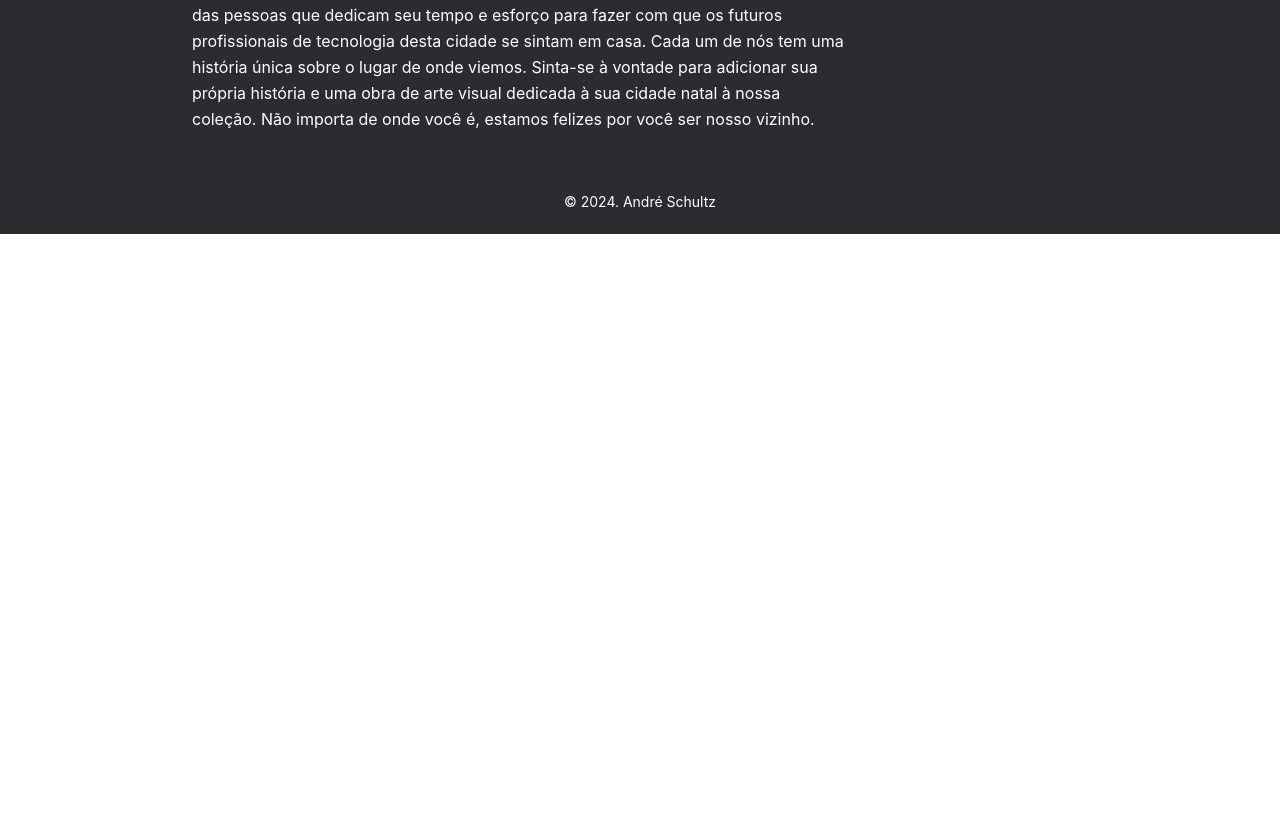
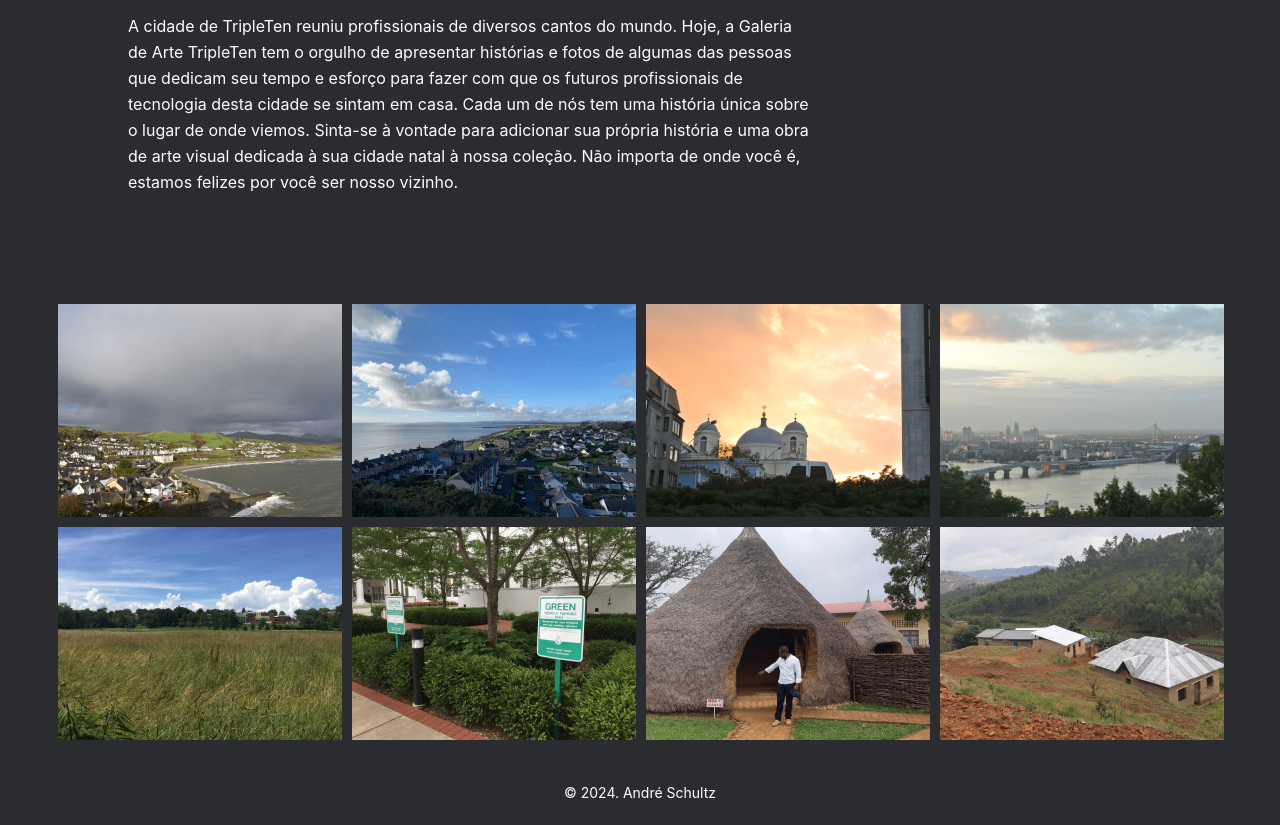
Before and after one commit to andreschultzz/web_project_homeland, a plain HTML site: page index.html in a window 1280 px wide. Shown: the part 1651-2476 px from the top of the page. Before the commit the page ends 1885 px from the top, so only its background shows below. Drawn offline with Linux system fonts and the light colour scheme.

Commit message:
feature/finished-photo-grid

```diff
--- /dev/null
+++ b/blocks/content.css
@@ -0,0 +1,6 @@
+.content {
+    width: 80vw;
+    display: flex;
+    flex-direction: column;
+    align-items: center;
+}
--- a/blocks/intro.css
+++ b/blocks/intro.css
@@ -3,6 +3,8 @@
     flex-direction: column;
     align-items: flex-start;
     padding-top: 5%;
+    width: 90%;
+    align-self: flex-start;
 }
 
 .intro__title {
@@ -13,7 +15,7 @@
     text-align: left;
     text-underline-position: from-font;
     text-decoration-skip-ink: none;
-    width: 85%;
+    width: 100%;
 }
 
 .intro__text {
@@ -22,9 +24,9 @@
     font-family: 'Inter', sans-serif;
     font-size: 16px;
     font-weight: 400;
-    line-height: 26.08px;
+    line-height: 163%;
     text-align: left;
     text-underline-position: from-font;
     text-decoration-skip-ink: none;
-    width: 72.8%;
+    width: 74%;
 }
--- a/blocks/lead.css
+++ b/blocks/lead.css
@@ -2,13 +2,13 @@
     display: flex;
     flex-direction: column;
     align-items: center;
-    width: 70vw;
+    width: 100%;
 }
 
 .lead__title {
     font-weight: 900;
     font-size: 96px;
-    width: 56vw;
+    width: 60vw;
     line-height: 100px;
     flex-wrap: wrap;
     text-align: center;
@@ -20,7 +20,7 @@
     font-weight: 400;
     font-size: 30px;
     line-height: 36px;
-    width: 56vw;
+    width: 55vw;
     flex-wrap: wrap;
     text-align: center;
     padding-top: 3.5%;
--- a/blocks/page.css
+++ b/blocks/page.css
@@ -6,8 +6,6 @@
     background-size: cover;
     color: #FFFFFF;
     font-family: 'Inter', sans-serif;
-    padding-left: 15%;
-    padding-right: 15%;
 }
 
 /* Oculta a barra de rolagem para o Chrome, Safari e Edge. */
--- a/blocks/photo-grid.css
+++ b/blocks/photo-grid.css
@@ -0,0 +1,12 @@
+.photo-grid {
+    display: grid;
+    grid-template-rows: repeat(2, 1fr);
+    grid-template-columns: repeat(4, 1fr);
+    gap: 10px;
+    width: 91vw;
+    padding-top: 9%;
+}
+
+.photo-grid__image {
+
+}
--- a/index.html
+++ b/index.html
@@ -29,7 +29,14 @@
                 <p class="intro__text">A cidade de TripleTen reuniu profissionais de diversos cantos do mundo. Hoje, a Galeria de Arte TripleTen tem o orgulho de apresentar histórias e fotos de algumas das pessoas que dedicam seu tempo e esforço para fazer com que os futuros profissionais de tecnologia desta cidade se sintam em casa. Cada um de nós tem uma história única sobre o lugar de onde viemos. Sinta-se à vontade para adicionar sua própria história e uma obra de arte visual dedicada à sua cidade natal à nossa coleção. Não importa de onde você é, estamos felizes por você ser nosso vizinho.</p>
             </section>
             <section class="photo-grid">
-
+                <img class="photo-grid__image" src="images/view01.png" alt="Vista panorâmica de uma cidade litorânea com casas brancas ao longo da costa, com uma baía e ondas quebrando na praia. O céu está parcialmente nublado e um arco-íris fraco pode ser visto ao fundo.">
+                <img class="photo-grid__image" src="images/view02.png" alt="Fotografia aérea de uma cidade costeira com casas alinhadas no declive de uma colina, margeando o oceano. O céu está azul com algumas nuvens brancas dispersas.">
+                <img class="photo-grid__image" src="images/view03.png" alt="Cúpulas douradas de uma igreja vistas ao entardecer, com o céu alaranjado ao fundo.">
+                <img class="photo-grid__image" src="images/view04.png" alt="Vista panorâmica de uma cidade grande com prédios altos e uma ponte sobre um rio, cercada por árvores. O céu está parcialmente nublado ao pôr do sol.">
+                <img class="photo-grid__image" src="images/view05.png" alt="Campo aberto com grama alta e verde, árvores ao fundo e um céu azul com nuvens brancas.">
+                <img class="photo-grid__image" src="images/view06.png" alt="Pequeno espaço verde com arbustos bem cuidados, árvores e duas placas indicando estacionamento para veículos ecológicos. Há um prédio branco ao fundo.">
+                <img class="photo-grid__image" src="images/view07.png" alt="Cabana tradicional com telhado de palha em formato cônico. Um homem de camisa branca e calça azul está saindo da entrada da cabana. Há uma cerca de galhos ao lado e outro edifício ao fundo.">
+                <img class="photo-grid__image" src="images/view08.png" alt="Pequena vila rural em uma área montanhosa com casas simples de telhado metálico e terreno avermelhado. O fundo mostra colinas cobertas de vegetação.">
             </section>
             <section class="places">
                 <!--link nft:
--- a/pages/index.css
+++ b/pages/index.css
@@ -1,5 +1,6 @@
 @import url(../vendor/normalize.css);
 @import url(../blocks/header.css);
+@import url(../blocks/content.css);
 @import url(../blocks/lead.css);
 @import url(../blocks/intro.css);
 @import url(../blocks/quote.css);
```
Also changed, not shown: images/view01.png (added), images/view02.png (added), images/view03.png (added), images/view04.png (added), images/view05.png (added), images/view06.png (added), images/view07.png (added), images/view08.png (added).
